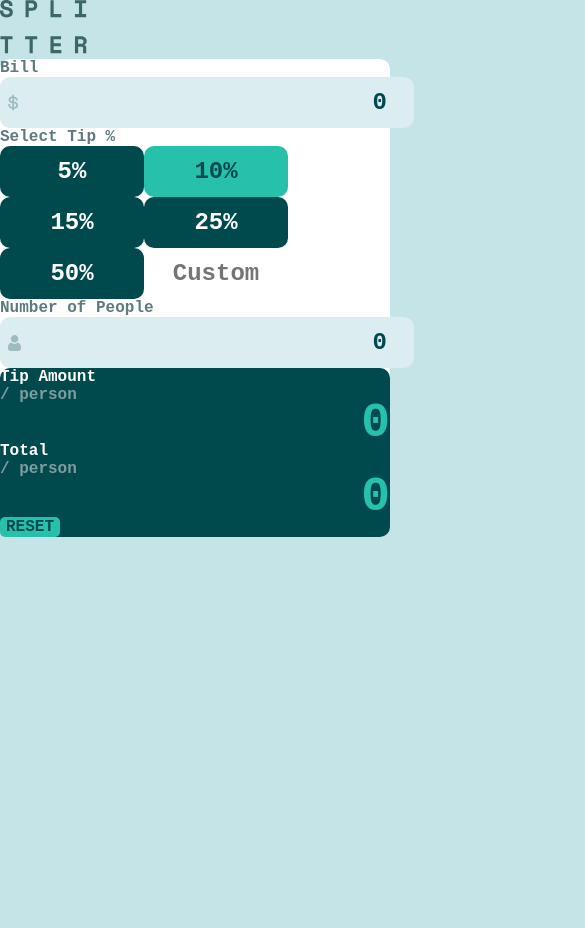
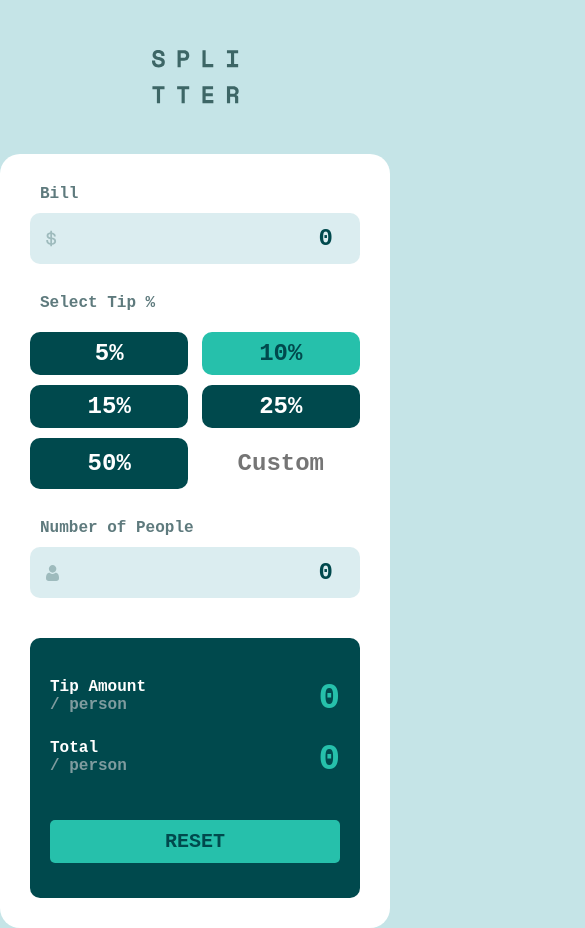
Before and after one commit to rlabuonora/react-tip-calculator, a React (Create React App) app: page / in a window 390 px wide. Shown: the top 928 px of the page, 585 px wide, since content can reach past the window. Before the commit the page ends 844 px from the top, so only its background shows below. Built offline with nearby package versions, Linux system fonts and the light colour scheme.

Commit message:
Finish responsive layout

```diff
--- a/src/App.css
+++ b/src/App.css
@@ -2,12 +2,19 @@
 *,
 *::before,
 *::after {
-  box-sizing: inherit;
+  box-sizing: border-box;
 }
 
 body, h1, h2, h3, h4, p, figure, blockquote, ul, ol {
   margin: 0;
 }
+
+img,
+picture {
+  max-width: 100%;
+  display: block;
+}
+
 
 input, button, textarea, select {
   font: inherit;
@@ -34,26 +41,43 @@ body {
   background-color: var(--light-grayish-cyan);
 }
 
-
+header img {
+  margin: 50px auto;
+}
 
 main {
-
+  padding: 30px;
+  padding-top: 1px; /* prevent margin-collapse */
   background-color: var(--white);
-  border-radius: 10px;
+  border-radius: 20px;
+  max-width: 400px;
+  margin: 0 auto;
 }
 
-label, h2 {
+@media screen and (min-width: 960px) {
+  main {
+    min-width: 920px;
+    display: flex;
+    justify-content: space-between;
+  }
+
+  .input-col {
+    flex: 54% 0 0;
+  }
+  .output-col {
+    flex: 42% 0 0;
+  }
+}
+
+label span, h2 {
+  display: block;
+  margin: 30px 10px 10px;
   font-size: 16px;
   font-weight: bold;
   color: var(--darker-grayish-cyan);
 }
 
-label.custom-tip span {
-  text-indent: 1000px;
-  position: absolute;
-  white-space: nowrap;
-  overflow: hidden;;
-}
+
 
 .input-col, .output-col {
   border-radius: 10px;
@@ -69,7 +93,7 @@ label.custom-tip span {
   border: none;
   width: 120px;
   border-radius: 10px;
-  padding: 12px;
+  padding: 8px 12px;
 }
 
 .input-col input {
@@ -86,7 +110,33 @@ label.custom-tip span {
 
 }
 
+section.buttons {
+  display: flex;
+  flex-wrap: wrap;
+  justify-content: space-between;
+}
 
+section.buttons h2 {
+  flex-basis: 100%;
+}
+section.buttons button, section.buttons label {
+  flex: 0 0 48%;
+  margin-top: 10px;
+}
+
+section.buttons label input {
+  width: 100%;
+  border-radius: 20px;
+
+}
+
+label.custom-tip span {
+  text-indent: 1000px;
+  position: absolute;
+  white-space: nowrap;
+  overflow: hidden;
+  width: 48%;
+}
 
 input[type=numeric] + h2 {
   margin-bottom: 0px;
@@ -108,22 +158,37 @@ input + h2, button + h2 {
 
 .output-col .output-number {
   font-weight: 700;
-  font-size: 48px;
+  font-size: 36px;
   color: var(--strong-cyan);
   text-align: right;
 }
 
 .output-col {
   background-color: var(--very-dark-cyan);
+  padding: 20px;
+  margin-top: 40px;
 
 }
 
+.output-item {
+  display: flex;
+  justify-content: space-between;
+  margin-top: 20px;
+}
+
+.output-item h2 {
+  margin: 0;
+}
 button.reset {
   text-transform: uppercase;
   border: none;
   border-radius: 5px;
   font-weight: 700;
-  font-size: 16px;
+  font-size: 20px;
+  width: 100%;
+  padding: 10px;
+  margin-top: 20px;
+  margin-bottom: 15px;
 }
 
 button.reset, button.active {
@@ -148,7 +213,7 @@ input[type=search], input[type=number]  {
   border: none;
   background-color: var(--lighter-grayish-cyan);
   background-repeat: no-repeat;
-  background-position:  2% 50%;
+  background-position:  5% 50%;
 
 
 }
@@ -171,5 +236,4 @@ section input[name=input-persons-total] {
 
 p.output-number {
   margin: 0;
-  line-height: 0.8;
 }
--- a/src/App.js
+++ b/src/App.js
@@ -31,7 +31,7 @@ function App() {
               setTotalBill={setTotalBill}
             />
           </section>
-          <section>
+          <section className="buttons">
             <h2>Select Tip %</h2>
             { [.05, .1, .15, .25, .5].map(
               p => <TipButton
```
